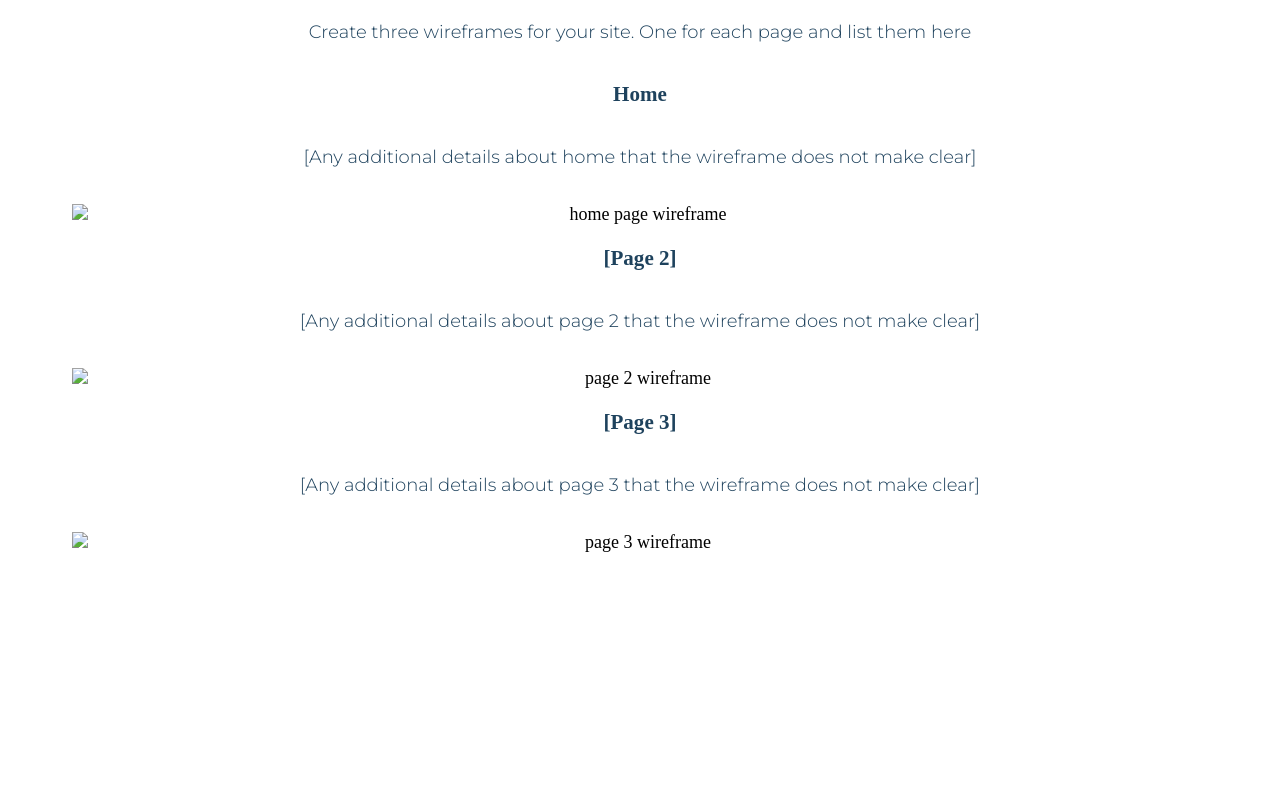
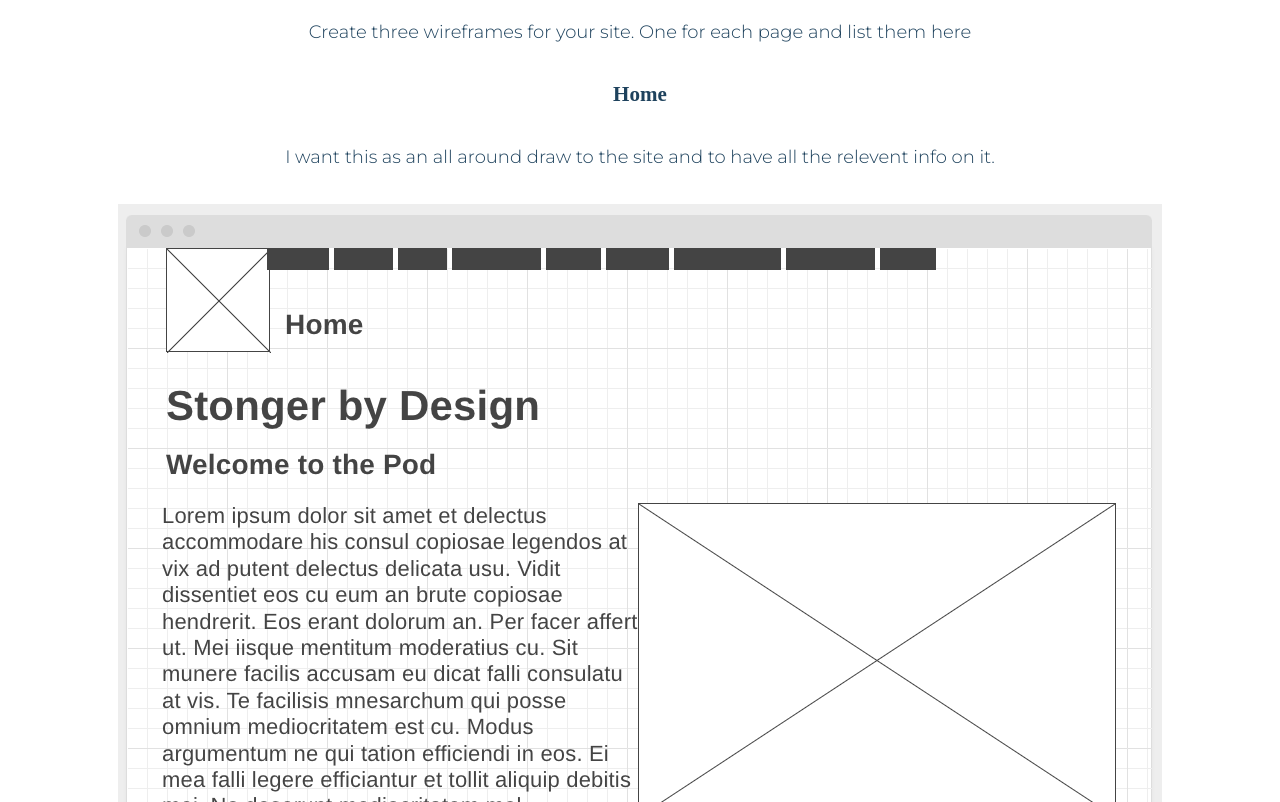
Before and after one commit to uplandwave/Web_Development, a plain HTML site: page Personal_site/site-plan.html in a window 1280 px wide. Shown: the part 10698-11500 px from the top of the page. Before the commit the page ends 11323 px from the top, so only its background shows below. Drawn offline with Linux system fonts and the light colour scheme; a web font is replaced by a local one.

Commit message:
wireframe

```diff
--- a/Personal_site/site-plan.html
+++ b/Personal_site/site-plan.html
@@ -194,21 +194,21 @@
 
       <h3>Home</h3>
       <p>
-        [Any additional details about home that the wireframe does not make clear]
+        I want this as an all around draw to the site and to have all the relevent info on it.
       </p>
-      <img src="#" alt="home page wireframe">
+      <img src="images/home.png" alt="home page wireframe">
 
       <h3>[Page 2]</h3>
       <p>
-        [Any additional details about page 2 that the wireframe does not make clear]
+        just simple information about each epiosde and the picture
       </p>
-      <img src="#" alt="page 2 wireframe">
+      <img src="images/episodes.png" alt="page 2 wireframe">
 
       <h3>[Page 3]</h3>
       <p>
-        [Any additional details about page 3 that the wireframe does not make clear]
+        This is just how I see this page being answering simple questions and letting the listener know more about us.
       </p>
-      <img src="#" alt="page 3 wireframe">
+      <img src="images/about.png" alt="page 3 wireframe">
     </main>
   </body>
 
```
Also changed, not shown: Personal_site/images/about.png (added), Personal_site/images/episodes.png (added), Personal_site/images/home.png (added), 3 other files.
